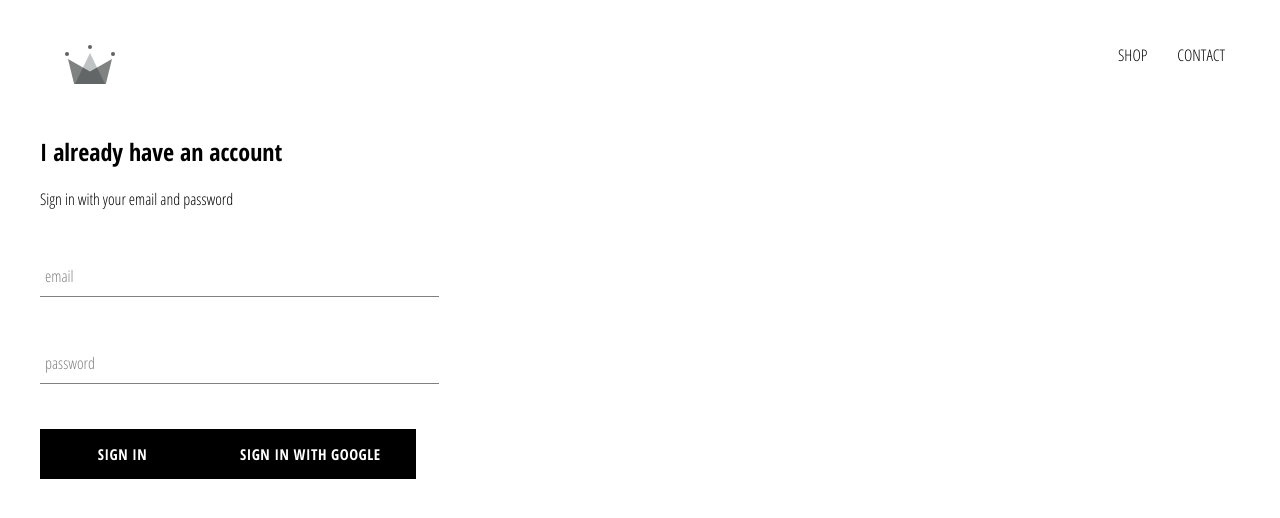
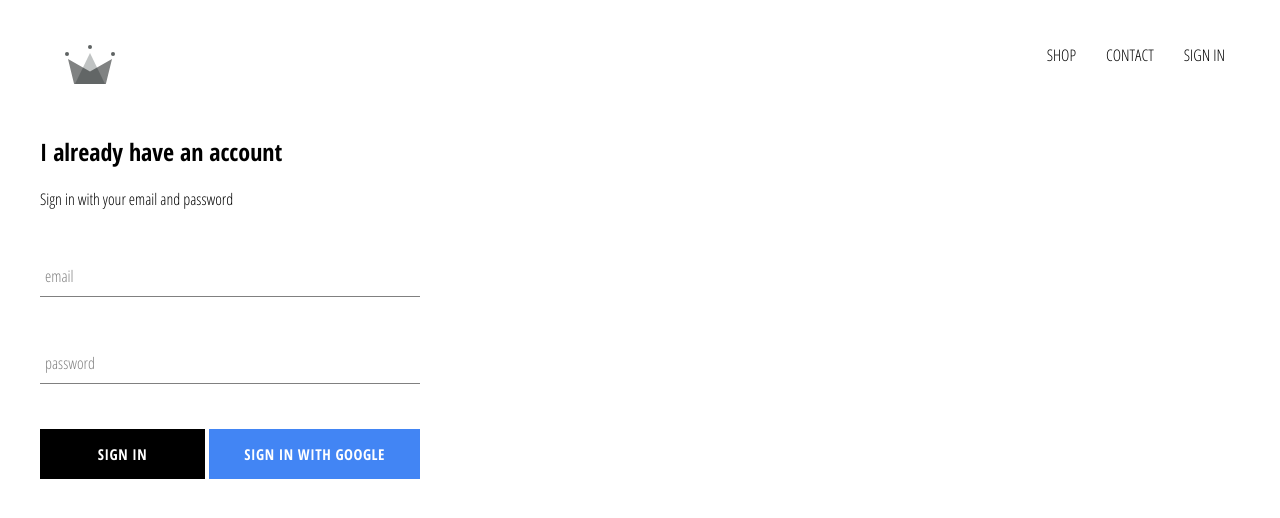
Before and after one commit to lukehanson2429/crwn-clothing, a React (Create React App) app: page /signin in a window 1280 px wide. Shown: the top 518 px of the page. Built offline with nearby package versions, Linux system fonts and the light colour scheme; no server answers.

Commit message:
created sign in page with sign in google, styled google sign in button with sass

```diff
--- a/src/App.css
+++ b/src/App.css
@@ -7,3 +7,7 @@ a {
   text-decoration: none;
   color: black;
 }
+
+* {
+  box-sizing: border-box;
+}
--- a/src/App.js
+++ b/src/App.js
@@ -22,10 +22,10 @@ class App extends React.Component {
 
   componentDidMount() {
     this.unsubscribeFromAuth = auth.onAuthStateChanged(user => {
-      this.setState({ currentUser: user});
+      this.setState({ currentUser: user });
 
       console.log(user);
-    })
+    });
   }
 
   componentWillUnmount() {
@@ -35,7 +35,7 @@ class App extends React.Component {
   render() {
     return (
       <div>
-        <Header />
+        <Header currentUser={this.state.currentUser} />
         <Switch>
           <Route exact path='/' component={HomePage} />
           <Route path='/shop' component={ShopPage} />
--- a/src/components/custom-button/custom-button.component.jsx
+++ b/src/components/custom-button/custom-button.component.jsx
@@ -2,8 +2,8 @@ import React from "react";
 
 import './custom-button.styles.scss';
 
-const CustomButton = ({ children, ...otherProps }) => (
-    <button className='custom-button' {...otherProps}>
+const CustomButton = ({ children, isGoogleSignIn, ...otherProps }) => (
+    <button className={`${isGoogleSignIn ? 'google-sign-in' : ''} custom-button`} {...otherProps}>
         {children}
     </button>
 );
--- a/src/components/custom-button/custom-button.styles.scss
+++ b/src/components/custom-button/custom-button.styles.scss
@@ -19,4 +19,14 @@
       color: black;
       border: 1px solid black;
     }
+
+    &.google-sign-in {
+        background-color: #4285f4;
+        color: white;
+
+    &:hover {
+        background-color: #357ae8;
+        border: none;
+    }
+    }
   }
--- a/src/components/header/header.component.jsx
+++ b/src/components/header/header.component.jsx
@@ -1,11 +1,13 @@
 import React from "react";
 import { Link } from 'react-router-dom';
+
+import { auth } from '../../firebase/firebase.utils';
 
 import { ReactComponent as Logo } from '../../assets/crown.svg';
 
 import './header.styles.scss'
 
-const Header = () => (
+const Header = ({ currentUser }) => (
     <div className='header'>
         <Link className='logo-container' to="/">
             <Logo className='logo' />
@@ -17,6 +19,12 @@ const Header = () => (
             <Link className='option' to='/shop'>
                 CONTACT
             </Link>
+            {
+                currentUser ?
+                    <div className='option' onClick={() => auth.signOut()}>SIGN OUT</div>
+                    :
+                    <Link className='option' to='/signin'>SIGN IN</Link>
+            }
         </div>
     </div>
 );
--- a/src/components/header/header.styles.scss
+++ b/src/components/header/header.styles.scss
@@ -20,6 +20,7 @@
 
       .option {
         padding: 10px 15px;
+        cursor: pointer;
       }
     }
   }
--- a/src/components/sign-in/sign-in.component.jsx
+++ b/src/components/sign-in/sign-in.component.jsx
@@ -52,9 +52,10 @@ class SignIn extends React.Component {
                         label='password'
                         required
                     />
-
+                    <div className="buttons">
                     <CustomButton type="submit">Sign In</CustomButton>
-                    <CustomButton onClick={signInWithGoogle}>Sign In with Google</CustomButton>
+                    <CustomButton onClick={signInWithGoogle} isGoogleSignIn>Sign In with Google</CustomButton>
+                    </div>
                 </form>
             </div>
         );
--- a/src/components/sign-in/sign-in.styles.scss
+++ b/src/components/sign-in/sign-in.styles.scss
@@ -1,9 +1,13 @@
 .sign-in {
-    width: 30vw;
+    width: 380px;
     display: flex;
     flex-direction: column;
 
     .title {
         margin: 10px 0;
     }
+    .buttons {
+        display: flex;
+        justify-content: space-between;
+    }
 }
```
Lines whose indentation alone changed are shown as unchanged.
